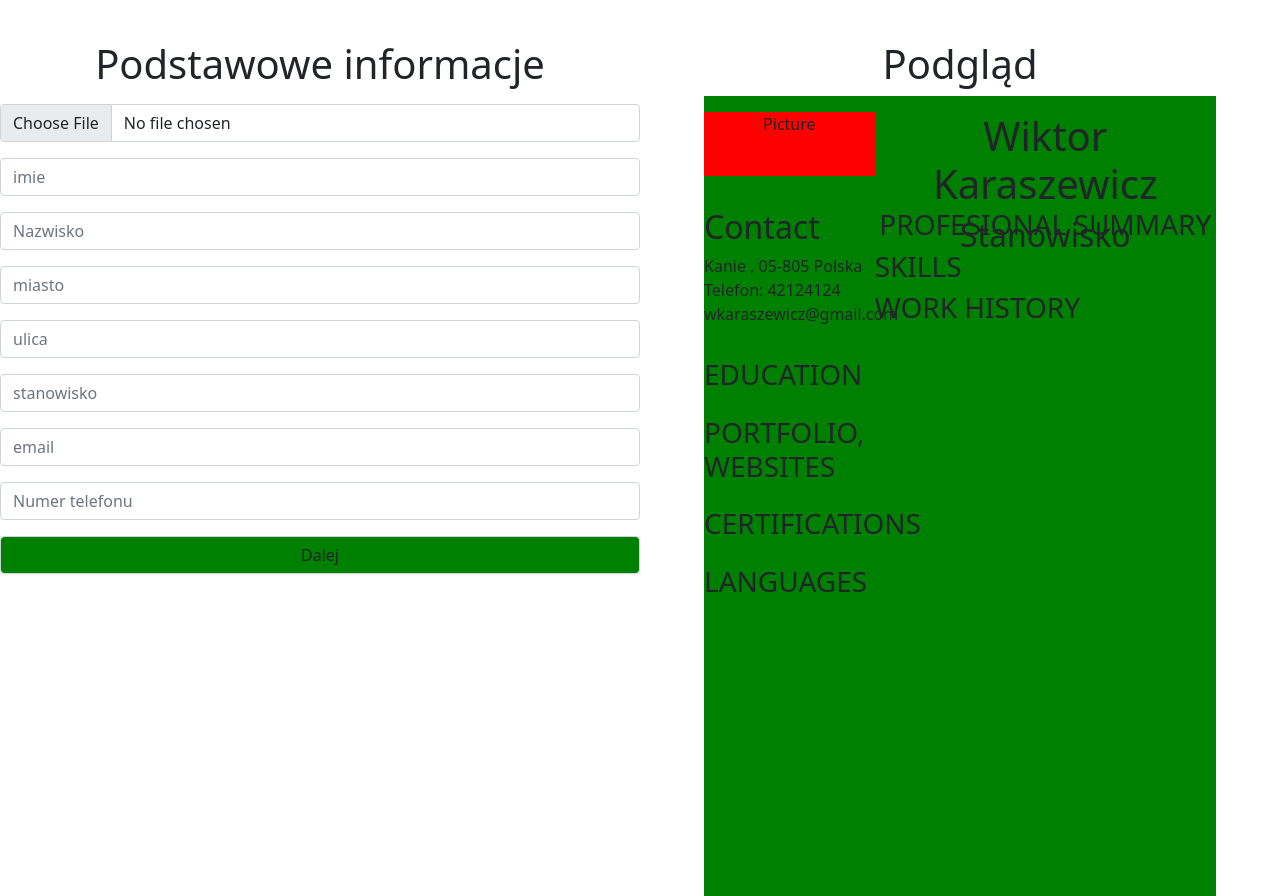
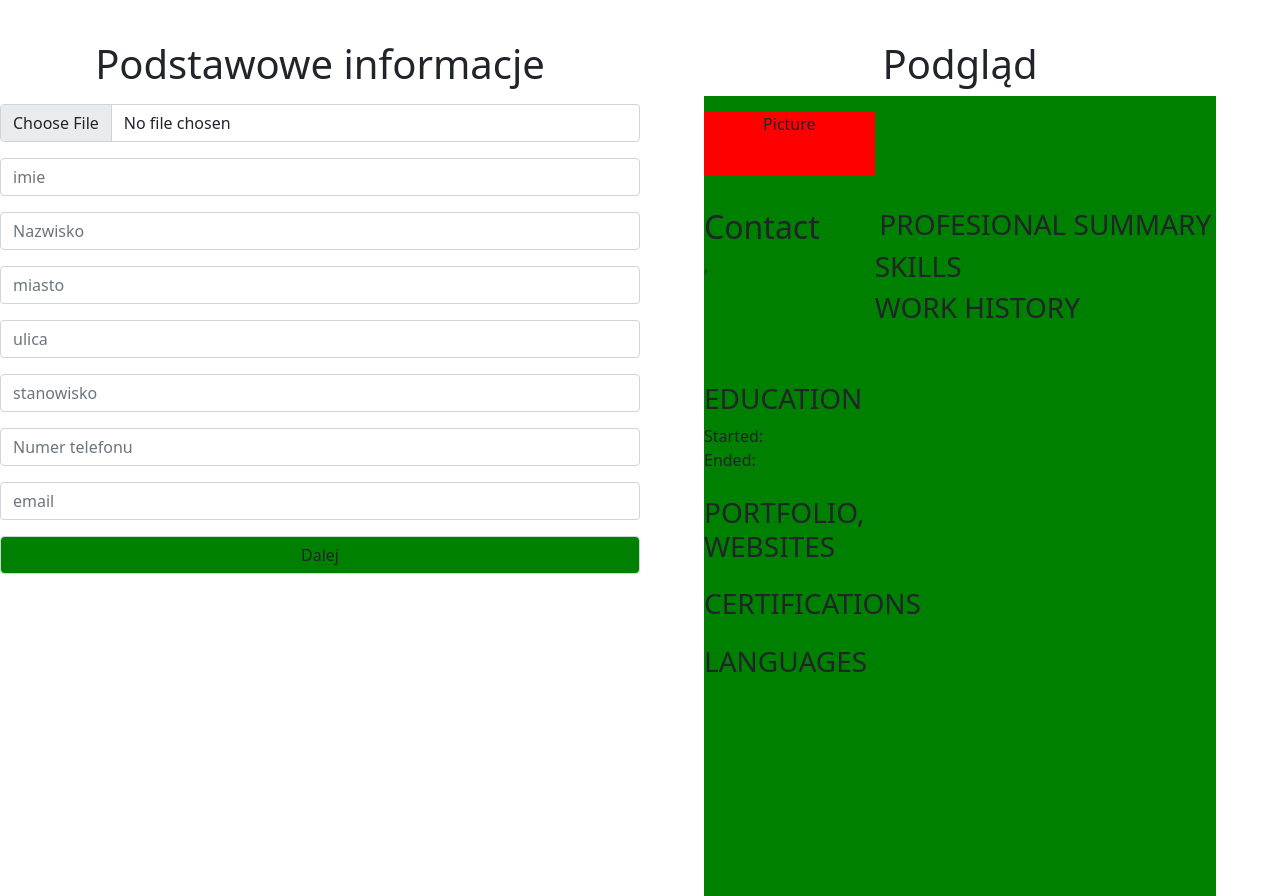
Before and after one commit to Wikkktor/CVmaker, a Django app: page /create/ in a window 1280 px wide. Shown: the part 56-952 px from the top of the page. Run offline with Django 3.2, Linux system fonts and the light colour scheme.

Commit message:
inputs id's

```diff
--- a/templates/profile_add.html
+++ b/templates/profile_add.html
@@ -11,9 +11,22 @@
                     <input class="form-control" type="text" name="last_name" placeholder="Nazwisko">
                     <input class="form-control" type="text" name="city" placeholder="miasto">
                     <input class="form-control" type="text" name="street" placeholder="ulica">
-                    <input class="form-control" type="text" name="stanowisko" placeholder="stanowisko">
+                    <input class="form-control" type="text" name="position" placeholder="stanowisko">
+                    <input class="form-control" type="text" name="phone_number" placeholder="Numer telefonu">
                     <input class="form-control" type="text" name="email" placeholder="email">
-                    <input class="form-control" type="text" name="phone_number" placeholder="Numer telefonu">
+                    <li style="background-color: green; cursor:pointer" class="form-control" id="form_step_next">Dalej
+                    </li>
+                </div>
+                <div id="form_step" style="text-align: center; margin-top: 5vh;" class="d-none">
+                    <h1>Edukacja</h1>
+                    <input class="form-control" type="text" name="school" placeholder="Szkoła">
+                    <input class="form-control" type="text" name="degree" placeholder="Poziom">
+                    <input class="form-control" type="text" name="subject" placeholder="Kierunek">
+                    <input class="form-control" type="date" name="started">
+                    <input class="form-control" type="date" name="ended"><br>
+                    <li style='background-color: coral; cursor:pointer' class="form-control" id="form_step_back">
+                        Wstecz
+                    </li>
                     <li style="background-color: green; cursor:pointer" class="form-control" id="form_step_next">Dalej
                     </li>
                 </div>
@@ -34,18 +47,6 @@
                     <input class="form-control" type="date" name="started">
                     <input class="form-control" type="date" name="ended">
                     <textarea class="form-control" name="description" rows="4" cols="50">Opis</textarea>
-                    <li style='background-color: coral; cursor:pointer' class="form-control" id="form_step_back">
-                        Wstecz
-                    </li>
-                    <li style="background-color: green; cursor:pointer" class="form-control" id="form_step_next">Dalej
-                    </li>
-                </div>
-                <div id="form_step" style="text-align: center; margin-top: 5vh;" class="d-none">
-                    <h1>Edukacja</h1>
-                    <input class="form-control" type="text" name="school" placeholder="Szkoła">
-                    <input class="form-control" type="text" name="degree" placeholder="Poziom">
-                    <input class="form-control" type="date" name="started">
-                    <input class="form-control" type="date" name="ended"><br>
                     <li style='background-color: coral; cursor:pointer' class="form-control" id="form_step_back">
                         Wstecz
                     </li>
@@ -77,8 +78,8 @@
                     {#                      Right side#}
                     <div style="margin-top: 2vh;" class="col-8">
                         <div style="height: 100%">
-                            <h1>Wiktor Karaszewicz</h1>
-                            <h2> Stanowisko</h2>
+                            <span id="first_name"></span> <span id="last_name"></span><br>
+                            <span id="position"></span>
                         </div>
                     </div>
                 </div>
@@ -86,12 +87,18 @@
                     <div style="margin-top: 2vh;" class="col-4">
                         <div style="text-align: left">
                             <h2> Contact </h2>
-                            <span> Kanie , 05-805 Polska</span><br>
-                            <span> Telefon: 42124124</span><br>
-                            <span> wkaraszewicz@gmail.com</span><br>
+                            <span id="city"></span>,<br>
+                            <span id="street"> </span><br>
+                            <span id="phone_number"></span><br>
+                            <span id="email"></span><br>
                         </div>
                         <div style="text-align: left; margin-top: 4vh;">
                             <h3> EDUCATION </h3>
+                            <span id="school"></span>
+                            <span id="subject"></span>
+                            <span id="degree"></span>
+                            <span>Started: </span><span id="started"></span><br>
+                            <span>Ended: </span><span id="ended"></span>
                         </div>
                         <div style="text-align: left; margin-top: 3vh;">
                             <h3> PORTFOLIO, WEBSITES</h3>
```
